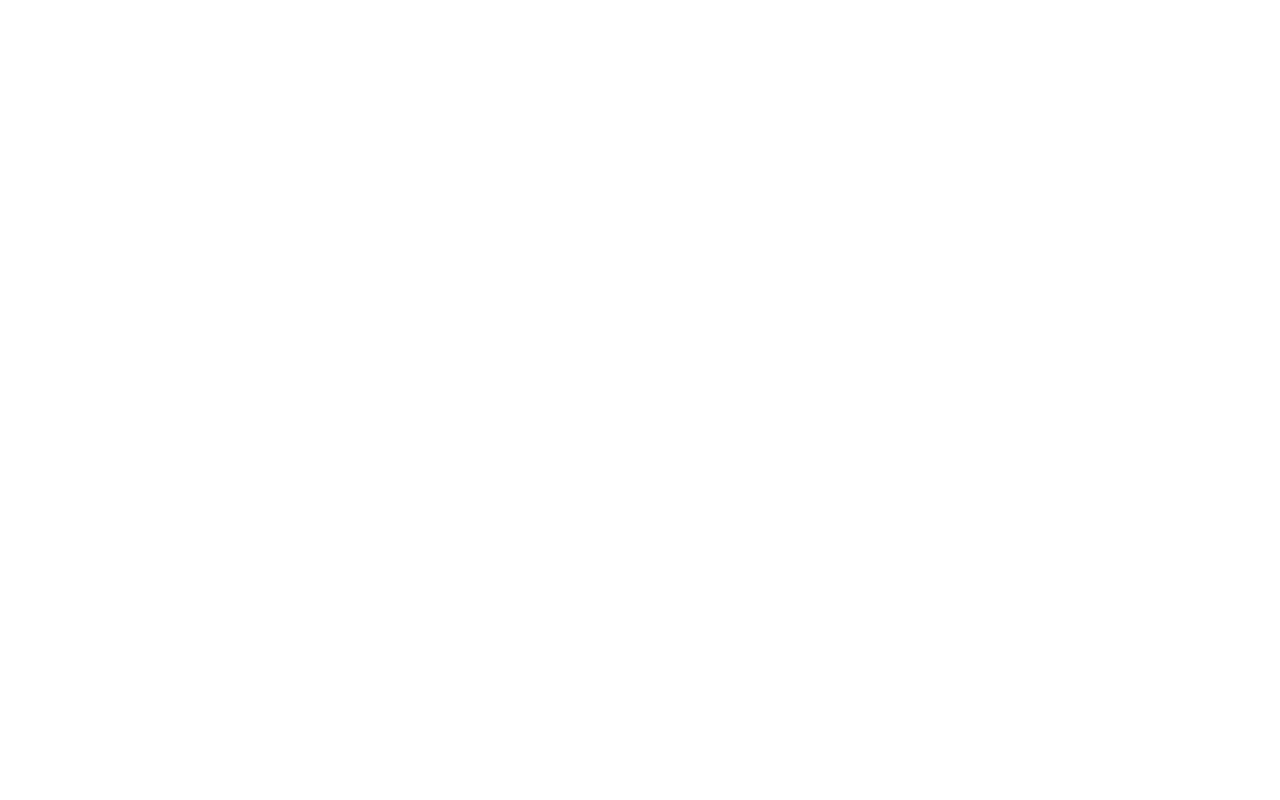
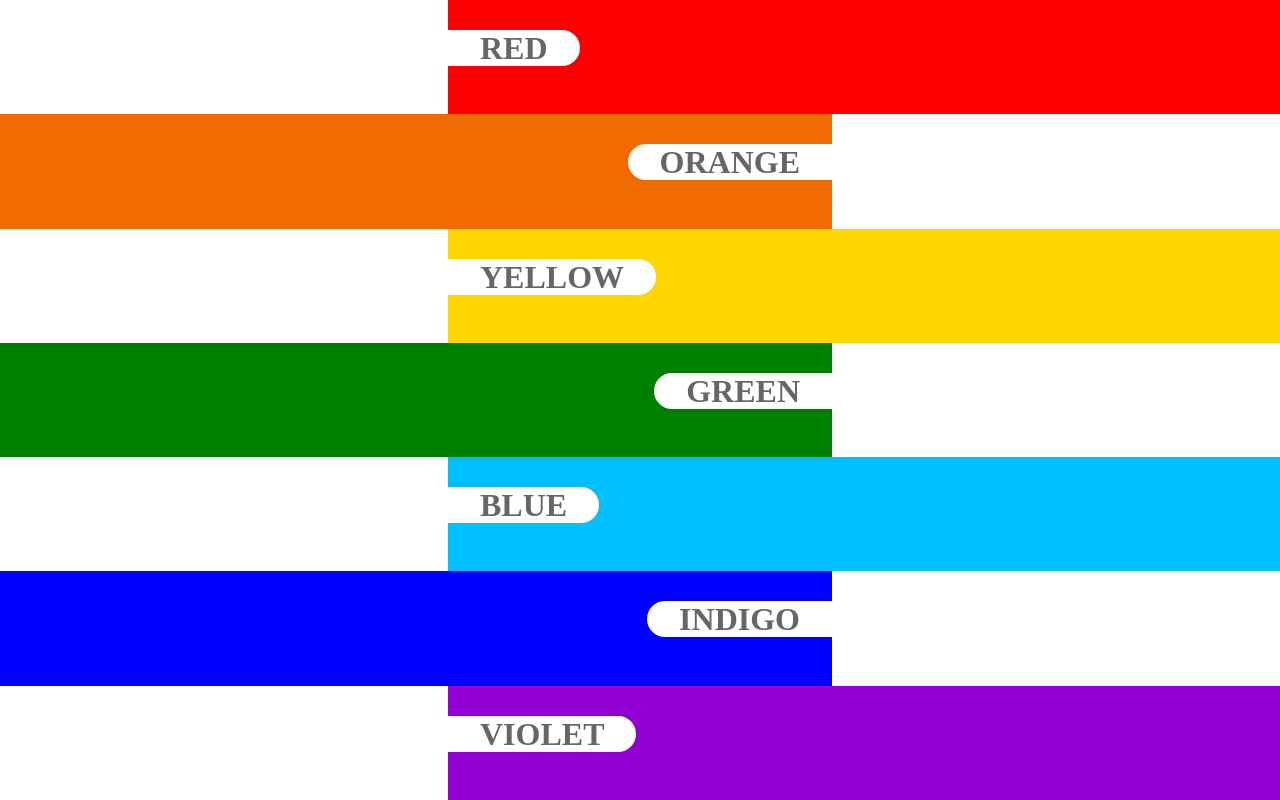
Before and after one commit to datat/CIS1300, a plain HTML site: page module04/index.html in a window 1280 px wide. Drawn offline with Linux system fonts and the light colour scheme.

Commit message:
add styles

```diff
--- a/module04/index.html
+++ b/module04/index.html
@@ -3,8 +3,16 @@
 <head>
 <meta charset="utf-8">
 <title>Untitled Document</title>
+<link href="style.css" rel="stylesheet" type="text/css">
 </head>
 
 <body>
+	<h1 id="row-01" class="align-right"><a href="https://#">RED</a></h1>
+	<h1 id="row-02" class="align-left"><a href="https://#">ORANGE</a></h1>
+	<h1 id="row-03" class="align-right"><a href="https://#">YELLOW</a></h1>
+	<h1 id="row-04" class="align-left"><a href="https://#">GREEN</a></h1>
+	<h1 id="row-05" class="align-right"><a href="https://#">BLUE</a></h1>
+	<h1 id="row-06" class="align-left"><a href="https://#">INDIGO</a></h1>
+	<h1 id="row-07" class="align-right"><a href="https://#">VIOLET</a></h1>
 </body>
 </html>
--- /dev/null
+++ b/module04/style.css
@@ -0,0 +1,63 @@
+/*
+CIS
+Joseph Neathawk 2021
+rainbow style
+*/
+
+#row-01 {
+	background:#ff0000;
+}
+#row-02 {
+	background:#ef6b00;
+}
+#row-03 {
+	background:#FFD700;
+}
+#row-04 {
+	background:#008000;
+}
+#row-05 {
+	background:#00BFFF;
+}
+#row-06 {
+	background:#0000FF;
+}
+#row-07 {
+	background:#9400D3;
+}
+
+.align-left {
+	margin-right: 35%;
+	text-align:right;
+}
+.align-right {
+	margin-left: 35%;
+	text-align:left;
+}
+h1 > a {
+	padding: 0 1em;
+
+	color: #666666;
+	font-size: 1em;
+	line-height: 3;
+	text-decoration: none;
+
+	background-color: #ffffff;
+}
+
+h1.align-left > a {;
+	border-radius:999px 0 0 999px;
+}
+h1.align-right > a {
+	border-radius: 0 999px 999px 0
+}
+
+body {
+	margin: 0;
+	padding: 0;
+}
+h1 {
+	margin: 0;
+	padding: 0;
+	height: calc(100vh / 7);
+}
```
